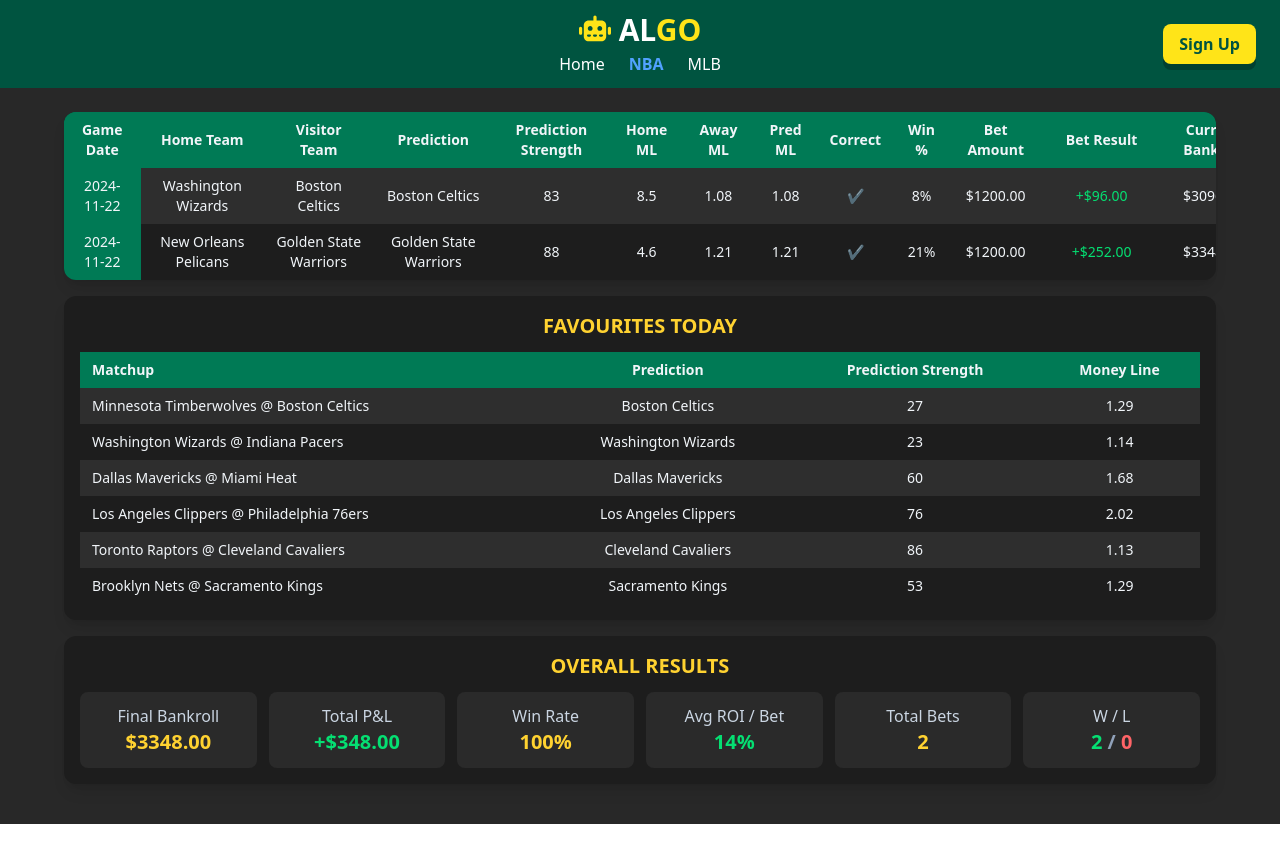
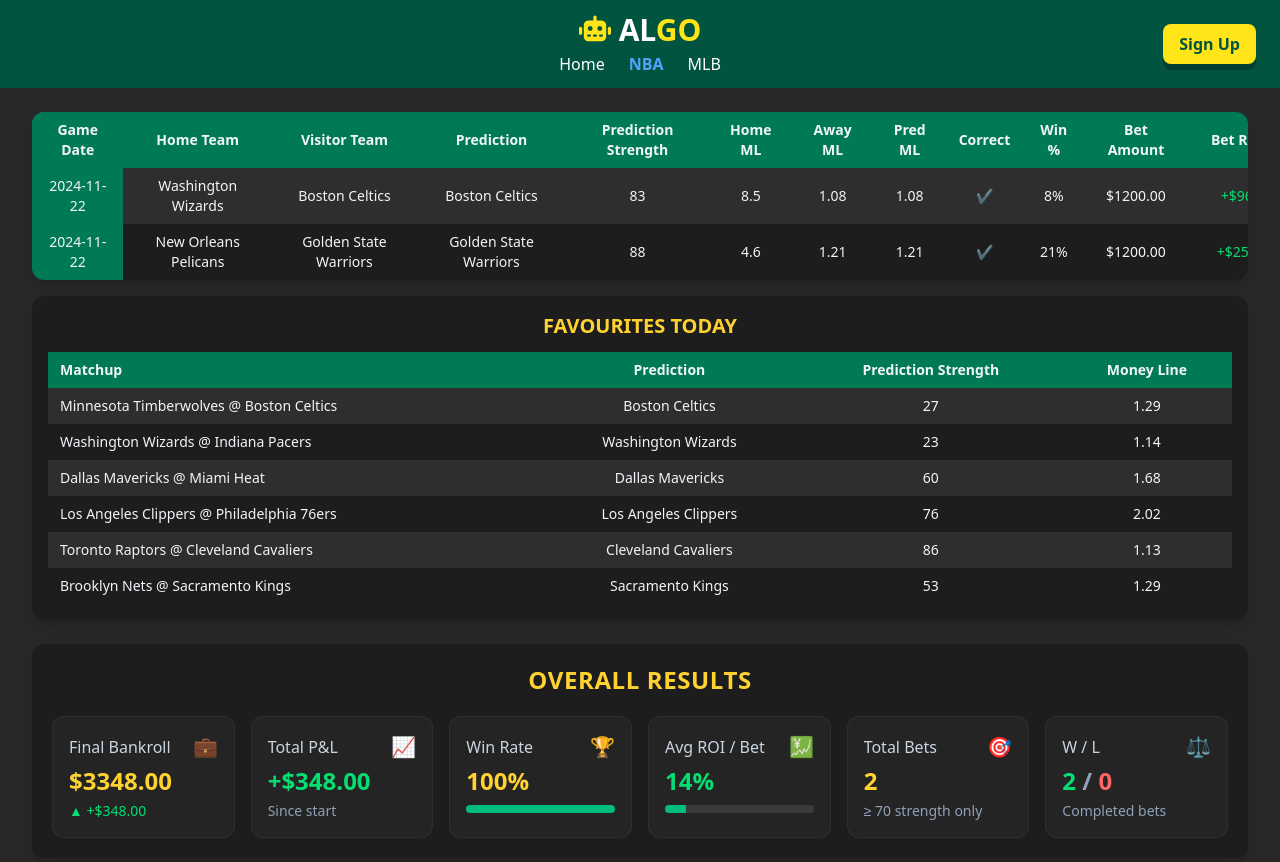
Before and after one commit to derinkaras/ALGO_WEBSITE, a React (Vite) app: page /nba in a window 1280 px wide. Shown: the top 862 px of the page. Before the commit the page ends 824 px from the top, so only its background shows below. Built offline with nearby package versions, Linux system fonts and the light colour scheme; no server answers.

Commit message:
Made the nba page look better

```diff
--- a/src/components/NavBar.tsx
+++ b/src/components/NavBar.tsx
@@ -66,7 +66,8 @@
                 <button
                     className="
     relative inline-flex items-center justify-center
-            px-4 py-2 rounded-lg font-semibold
+    px-4 py-2 md:px-4 md:py-2 sm:px-3 sm:py-1 text-sm sm:text-xs md:text-base
+    rounded-lg font-semibold
     bg-brand-yellow text-brand-green
     hover:cursor-pointer
     transition-transform duration-100 ease-out
@@ -79,6 +80,7 @@
                 >
                     {user ? "Log Out" : "Sign Up"}
                 </button>
+
             </div>
 
             {showModal && (
--- a/src/pages/Nba.tsx
+++ b/src/pages/Nba.tsx
@@ -270,12 +270,12 @@
     }
 
     return (
-        <div className="w-full max-w-[1200px] mx-auto px-4 md:px-6 py-6">
+        <div className="w-full max-w-[1400px] xl:max-w-[1500px] mx-auto px-4 md:px-8 py-6">
 
             {/* MAIN / History with bankroll columns */}
             <div className="rounded-xl bg-[#1d1d1d] shadow-lg overflow-hidden">
                 <div className="overflow-auto max-h-[600px]">
-                    <table className="w-full min-w-[1200px] text-slate-100 text-sm">
+                    <table className="w-full min-w-[1400px] text-slate-100 text-sm">
                         <thead className="sticky top-0 z-20 bg-emerald-700">
                         <tr className="text-center">
                             <th className="px-3 py-2 sticky left-0 bg-emerald-700 z-30 text-center">Game Date</th>
@@ -390,41 +390,98 @@
                     </table>
                 </div>
             </section>
+
             {/* OVERALL RESULTS / PERFORMANCE */}
-            <section className="rounded-xl bg-[#1d1d1d] shadow-lg p-4 mb-4 mt-4">
-                <h3 className="text-amber-300 text-xl font-semibold text-center mb-3">OVERALL RESULTS</h3>
-                <div className="grid grid-cols-1 sm:grid-cols-2 md:grid-cols-3 lg:grid-cols-6 gap-3">
-                    <div className="bg-[#2a2a2a] rounded-lg p-3 text-center">
+            <section className="rounded-xl bg-[#1d1d1d] shadow-lg p-5 mb-6 mt-6">
+                <div className="flex items-center justify-center gap-2 mb-5">
+                    <h3 className="text-amber-300 text-xl md:text-2xl font-semibold tracking-wide">
+                        OVERALL RESULTS
+                    </h3>
+                </div>
+
+                {/* KPI grid */}
+                <div className="grid grid-cols-1 sm:grid-cols-2 lg:grid-cols-3 xl:grid-cols-6 gap-4">
+                    {/* Final Bankroll */}
+                    <div className="bg-[#242424] rounded-xl p-4 border border-white/5">
+                        <div className="flex items-center justify-between">
                             <p className="text-slate-300">Final Bankroll</p>
-                        <p className="text-amber-300 text-xl font-bold">{money(perf.finalBankroll)}</p>
+                            <span className="text-xl">💼</span>
                         </div>
-                    <div className="bg-[#2a2a2a] rounded-lg p-3 text-center">
+                        <p className="text-amber-300 text-2xl font-extrabold mt-1">
+                            {money(perf.finalBankroll)}
+                        </p>
+                        <p className={`mt-1 text-sm ${perf.pnl >= 0 ? "text-green-400" : "text-red-400"}`}>
+                            {perf.pnl >= 0 ? "▲" : "▼"} {perf.pnl >= 0 ? "+" : "-"}
+                            {money(Math.abs(perf.pnl))}
+                        </p>
+                    </div>
+
+                    {/* Total P&L */}
+                    <div className="bg-[#242424] rounded-xl p-4 border border-white/5">
+                        <div className="flex items-center justify-between">
                             <p className="text-slate-300">Total P&amp;L</p>
-                        <p className={`text-xl font-bold ${perf.pnl >= 0 ? "text-green-400" : "text-red-400"}`}>
+                            <span className="text-xl">📈</span>
+                        </div>
+                        <p className={`text-2xl font-extrabold mt-1 ${perf.pnl >= 0 ? "text-green-400" : "text-red-400"}`}>
                             {perf.pnl >= 0 ? "+" : "-"}{money(Math.abs(perf.pnl))}
                         </p>
+                        <p className="text-slate-400 text-sm mt-1">Since start</p>
                     </div>
-                    <div className="bg-[#2a2a2a] rounded-lg p-3 text-center">
+
+                    {/* Win Rate */}
+                    <div className="bg-[#242424] rounded-xl p-4 border border-white/5">
+                        <div className="flex items-center justify-between">
                             <p className="text-slate-300">Win Rate</p>
-                        <p className="text-amber-300 text-xl font-bold">{perf.winRate}%</p>
+                            <span className="text-xl">🏆</span>
                         </div>
-                    <div className="bg-[#2a2a2a] rounded-lg p-3 text-center">
+                        <p className="text-amber-300 text-2xl font-extrabold mt-1">{perf.winRate}%</p>
+                        <div className="h-2 rounded-full bg-white/10 mt-2 overflow-hidden">
+                            <div
+                                className="h-full bg-emerald-500"
+                                style={{ width: `${Math.min(100, Math.max(0, perf.winRate))}%` }}
+                            />
+                        </div>
+                    </div>
+
+                    {/* Avg ROI / Bet */}
+                    <div className="bg-[#242424] rounded-xl p-4 border border-white/5">
+                        <div className="flex items-center justify-between">
                             <p className="text-slate-300">Avg ROI / Bet</p>
-                        <p className={`text-xl font-bold ${perf.avgRoi >= 0 ? "text-green-400" : "text-red-400"}`}>
+                            <span className="text-xl">💹</span>
+                        </div>
+                        <p className={`text-2xl font-extrabold mt-1 ${perf.avgRoi >= 0 ? "text-green-400" : "text-red-400"}`}>
                             {perf.avgRoi}%
                         </p>
+                        <div className="h-2 rounded-full bg-white/10 mt-2 overflow-hidden">
+                            <div
+                                className={`h-full ${perf.avgRoi >= 0 ? "bg-emerald-500" : "bg-red-500"}`}
+                                style={{ width: `${Math.min(100, Math.max(0, Math.abs(perf.avgRoi)))}%` }}
+                            />
                         </div>
-                    <div className="bg-[#2a2a2a] rounded-lg p-3 text-center">
+                    </div>
+
+                    {/* Total Bets */}
+                    <div className="bg-[#242424] rounded-xl p-4 border border-white/5">
+                        <div className="flex items-center justify-between">
                             <p className="text-slate-300">Total Bets</p>
-                        <p className="text-amber-300 text-xl font-bold">{perf.totalBets}</p>
+                            <span className="text-xl">🎯</span>
                         </div>
-                    <div className="bg-[#2a2a2a] rounded-lg p-3 text-center">
+                        <p className="text-amber-300 text-2xl font-extrabold mt-1">{perf.totalBets}</p>
+                        <p className="text-slate-400 text-sm mt-1">≥ 70 strength only</p>
+                    </div>
+
+                    {/* W / L */}
+                    <div className="bg-[#242424] rounded-xl p-4 border border-white/5">
+                        <div className="flex items-center justify-between">
                             <p className="text-slate-300">W / L</p>
-                        <p className="text-xl font-bold">
+                            <span className="text-xl">⚖️</span>
+                        </div>
+                        <p className="text-2xl font-extrabold mt-1">
                             <span className="text-green-400">{perf.wins}</span>
                             <span className="text-slate-400"> / </span>
                             <span className="text-red-400">{perf.losses}</span>
                         </p>
+                        <p className="text-slate-400 text-sm mt-1">Completed bets</p>
                     </div>
                 </div>
             </section>
```
Lines whose indentation alone changed are shown as unchanged.
